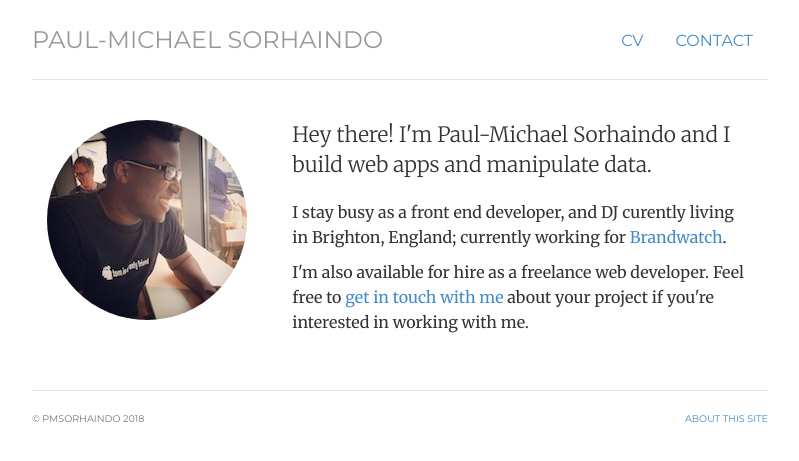
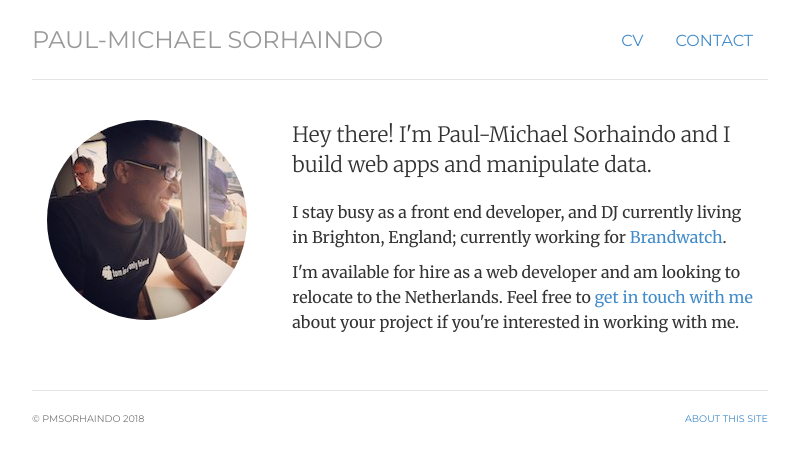
Before and after one commit to pmsorhaindo/pmsorhaindo.github.io, a Jekyll site: the page built from index.html, in a window 1280 px wide. Shown: the top 461 px of the page, without its empty margins (240-1039 px from the left). Built offline with Jekyll 4.4.1, drawn with Linux system fonts in a browser that asks for light colours.

Commit message:
contact update

```diff
--- a/contact/index.html
+++ b/contact/index.html
@@ -12,8 +12,8 @@
 	<p>You can get in touch with or find me at:</p>
 
 	<ul class="list-unstyled">
-	<li><a href="http://github.com/pmsorhaindo">@pmsorhaindo</a></li>
-	<li><a href="http://twitter.com/pmsorhaindo">@pmsorhaindo</a></li>
+	<li>Github: <a href="http://github.com/pmsorhaindo">@pmsorhaindo</a></li>
+	<li>Twitter: <a href="http://twitter.com/pmsorhaindo">@pmsorhaindo</a></li>
 	<li>Or by sending an e-mail to <span class="obfuscate">pmsorhaindo@gmail.com</span></li>
 	</ul>
 
--- a/cv/index.html
+++ b/cv/index.html
@@ -17,8 +17,8 @@
     <span itemprop="affiliation"><strong>Software Developer</strong><br></span>
     <span itemprop="affiliation">Brandwatch<br></span>
     Brighton, UK<br>
-    <abbr title="phone">P:</abbr>+447908298460<br>
-    <span class="obfuscate">pmsorhaindo@gmail.com</span>
+    <abbr title="Phone">P:</abbr>+447908298460<br>
+    <abbr title="Email">E:</abbr></abbr><span class="obfuscate">mikey@brandwatch.com</span>
     </address>
     </div>
 
--- a/index.html
+++ b/index.html
@@ -13,10 +13,10 @@
 	</div>
 	<div itemscope itemtype="http://data-vocabulary.org/Person" class="col-sm-8">
 	<p class="lead">Hey there! I'm <span itemprop="name">Paul-Michael Sorhaindo</span> and I build web apps and manipulate data.</p>
-	<p>I stay busy as a <span itemprop="title">front end developer</span>,  and DJ curently living in <span itemprop="address" itemscope
+	<p>I stay busy as a <span itemprop="title">front end developer</span>,  and DJ currently living in <span itemprop="address" itemscope
     itemtype="http://data-vocabulary.org/Address"> <span itemprop="locality">Brighton</span>, <span itemprop="region">England</span></span>; currently working for <a href="http://www.brandwatch..com">Brandwatch</a>.</p>
 
-	<p>I'm also available for hire as a <span itemprop="title">freelance web developer</span>. Feel free to <a href="contact">get in touch with me</a> about your project if you're interested in working with me.</p>
+	<p>I'm available for hire as a <span itemprop="title">web developer and am looking to relocate to the Netherlands</span>. Feel free to <a href="contact">get in touch with me</a> about your project if you're interested in working with me.</p>
 	</div>
 </div>
 <!-- </div> -->
```
Also changed, not shown: 1 other file.
